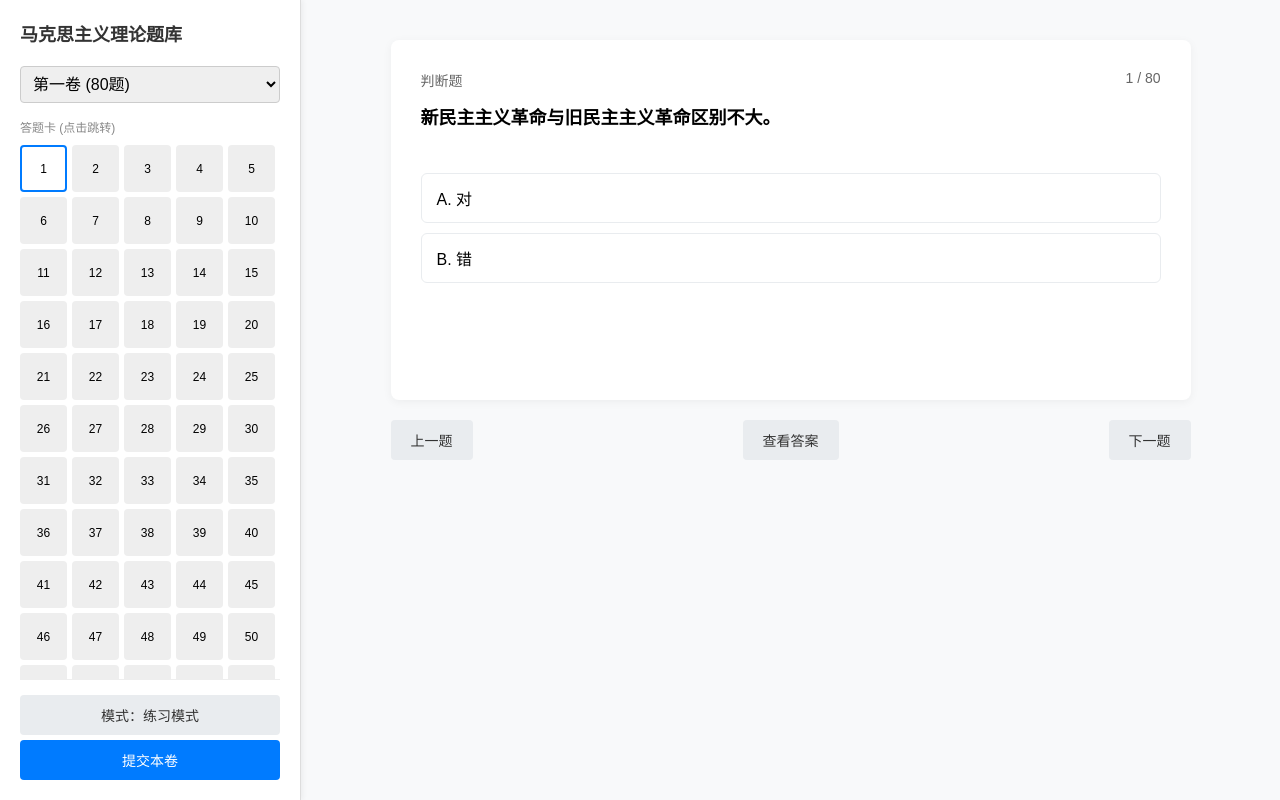
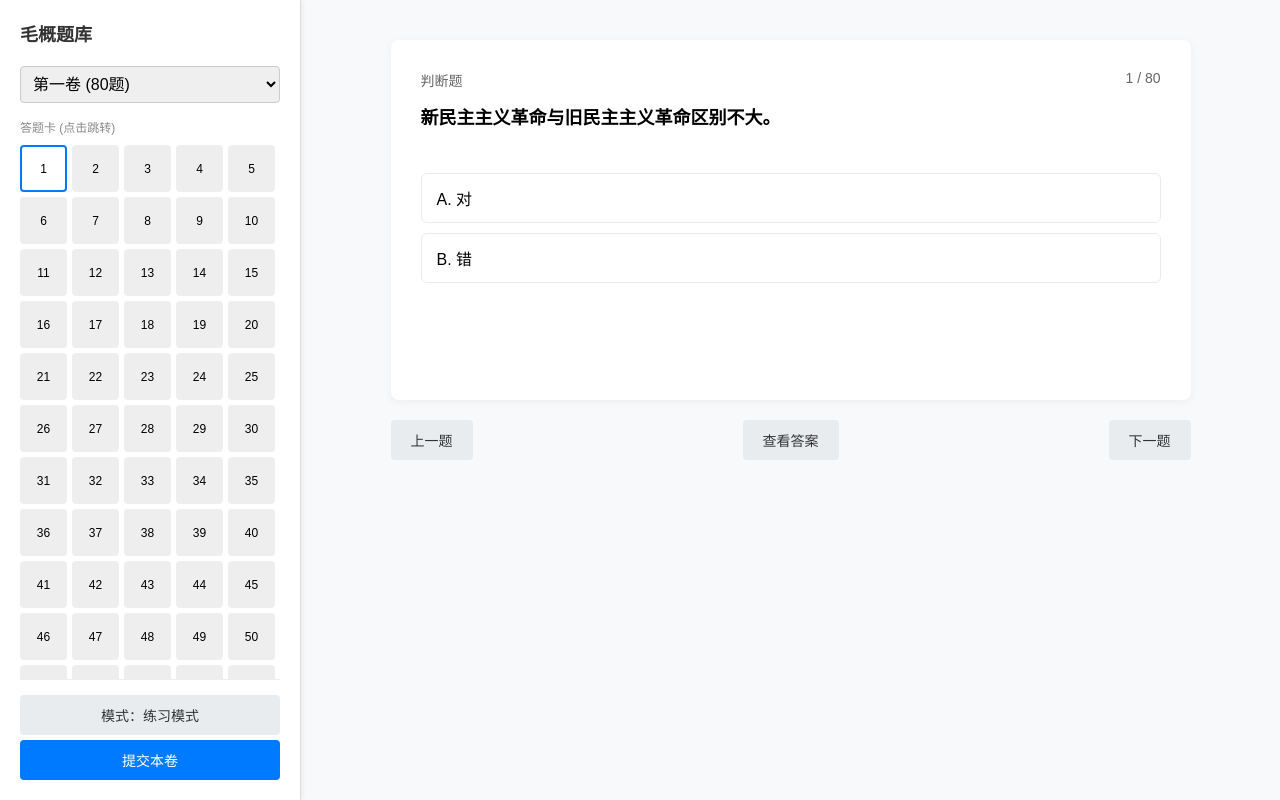
Before and after one commit to LH-0830/LH-0830.maogai..github.io, a plain HTML site: page index.html in a window 1280 px wide. Drawn offline with Linux system fonts and the light colour scheme.

Commit message:
Update index.html

```diff
--- a/index.html
+++ b/index.html
@@ -51,7 +51,7 @@
 <body>
 
 <div class="sidebar">
-    <div class="sidebar-header">马克思主义理论题库</div>
+    <div class="sidebar-header">毛概题库</div>
     <select id="unitSelector" class="unit-select" onchange="switchUnit()">
         <option value="vol1">第一卷 (80题)</option>
         <option value="vol2">第二卷 (80题)</option>
```
